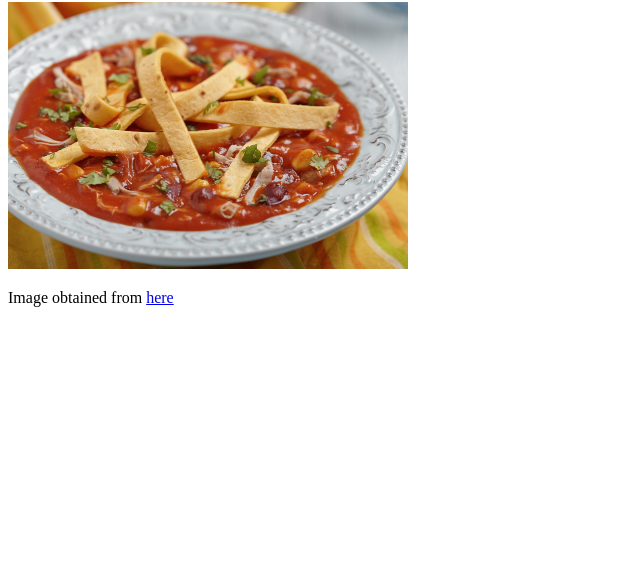
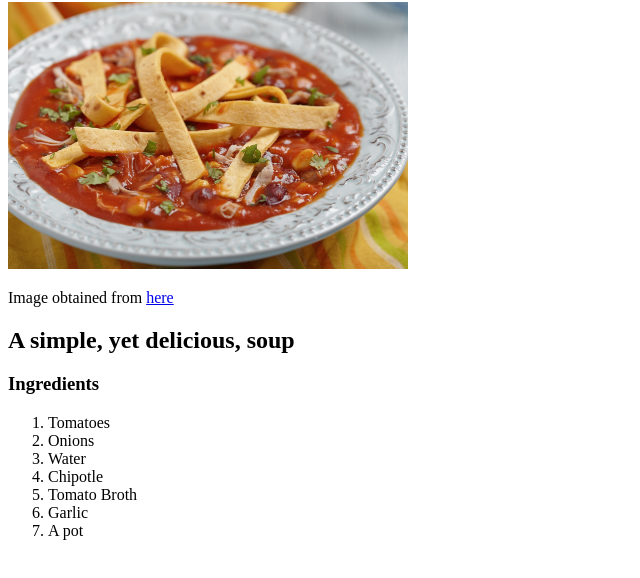
Before and after one commit to MoXcz/recipes, a plain HTML site: page recipes/sopa-de-tortilla.html in a window 1280 px wide. Shown: the part 104-682 px from the top of the page, without its empty margins (0-640 px from the left). Drawn offline with Linux system fonts and the light colour scheme.

Commit message:
Add descriptive header and ingredients list to recipes

```diff
--- a/recipes/sopa-de-tortilla.html
+++ b/recipes/sopa-de-tortilla.html
@@ -20,5 +20,16 @@
         >here</a
       >
     </p>
+    <h2>A simple, yet delicious, soup</h2>
+    <h3>Ingredients</h3>
+    <ol>
+      <li>Tomatoes</li>
+      <li>Onions</li>
+      <li>Water</li>
+      <li>Chipotle</li>
+      <li>Tomato Broth</li>
+      <li>Garlic</li>
+      <li>A pot</li>
+    </ol>
   </body>
 </html>
```
Also changed, not shown: recipes/cereal.html (+7 -0 lines), recipes/discada.html (+9 -0 lines).
